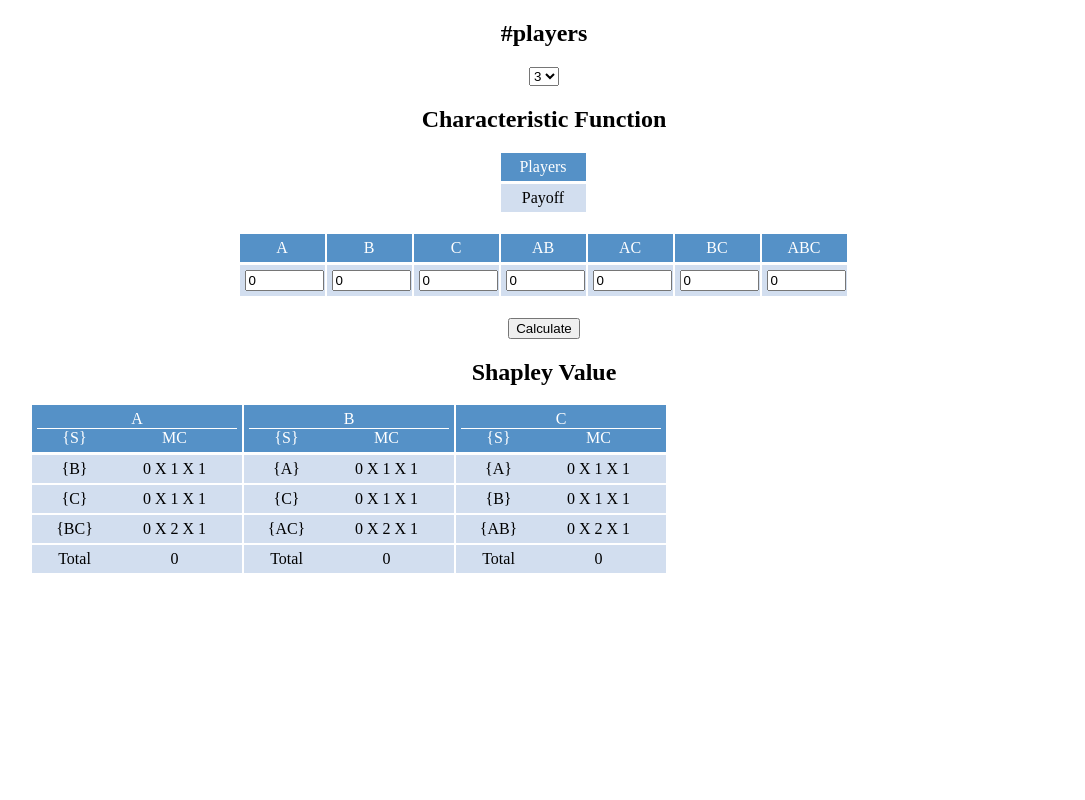
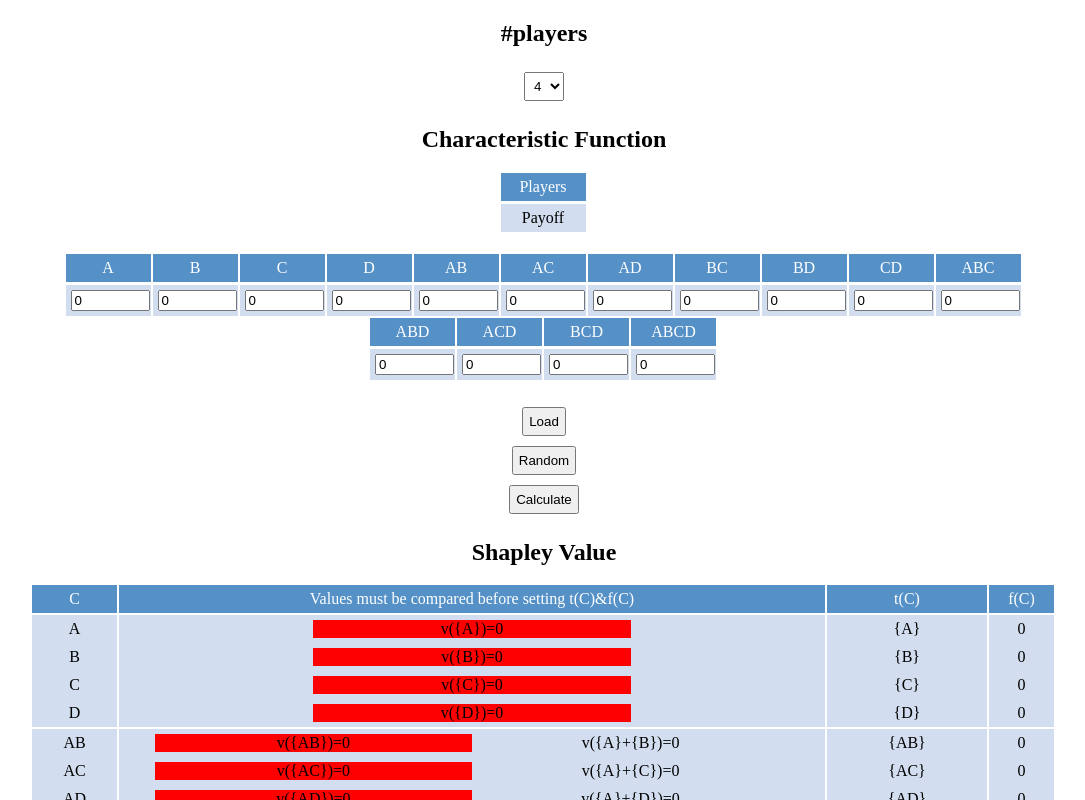
Before and after one commit to albert7617/Optimal-Coalition-Structure, a plain HTML site: page index.html in a window 1280 px wide. Both pictures are taken after a click on the button "Calculate". Shown: the top 800 px of the page, without its empty margins (96-1181 px from the left). Drawn offline with Linux system fonts and the light colour scheme.

Commit message:
Initial commit

```diff
--- a/index.html
+++ b/index.html
@@ -15,8 +15,8 @@
     <h2>#players</h2>
     <select id="players">
       <option value="2">2</option>
-      <option value="3" selected>3</option>
-      <option value="4">4</option>
+      <option value="3">3</option>
+      <option value="4" selected>4</option>
       <option value="4">5</option>
       <option value="5">6</option>
       <option value="6">7</option>
@@ -32,9 +32,12 @@
       </div>
       <div id="characteristic" class="characteristic-container"></div>
     </div>
+    <button id="load">Load</button>
+    <button id="random">Random</button>
     <button id="calculate">Calculate</button>
     <h2>Shapley Value</h2>
-    <div id="shapley" class="shapley-container"></div>
+    <div id="coalition" class="coalition-container"></div>
+
   </div>
 </body>
 </html>
--- a/script.js
+++ b/script.js
@@ -1,32 +1,53 @@
-const factorial = [1, 1, 2, 6, 24, 120, 720, 5040, 40320, 362880, 3628800];
 $(function() {
   $('#players').on('change', function(event) {
     $('#characteristic').html('');
     $('#shapley .cell-players').remove();
     combinations(Array.apply(undefined, Array(parseInt($('#players :selected').val()))).map(function(x,y) { return String.fromCharCode(y + 65); }).join('')).sort(function(a, b) {return a.length - b.length || a.localeCompare(b)}).forEach(element => $('#characteristic').append(`<div class="cell-container"><div class="cell-top">${element}</div><div class="cell-bottom"><input id="${element}" type="number" value="0"></div></div>`));
   });
+  $('#random').on('click', function(event) {
+    $('#characteristic .cell-container').toArray().forEach((elem, idx) => $(elem).find('input').val(randomIntFromInterval(0, $(elem).find('.cell-top').html().length*10)));
+  });
+  $('#load').on('click', function(event) {
+    var data = [30, 40, 25, 45, 50, 60, 80, 55, 70, 80, 90, 120, 100, 115, 140];
+    $('input[type="number"]').toArray().forEach((elem, idx) => $(elem).val(data[idx]));
+  });
   $('#calculate').on('click', function(event) {
     var all_combinations = combinations(Array.apply(undefined, Array(parseInt($('#players :selected').val()))).map(function(x,y) { return String.fromCharCode(y + 65); }).join('')).sort(function(a, b) {return a.length - b.length || a.localeCompare(b)});
+    var all_combinations_payoff = [];
     var result = {};
     var players = parseInt($('#players').find(':selected').val());
-    var players_arr = Array();
-    $('#shapley').html('');
-    for (var i = 0; i < players; i++) {
-      players_arr.push(String.fromCharCode(i + 65));
-      result[String.fromCharCode(i + 65)] = "";
-      $('#shapley').append(`<div class="cell-container" id="player-${String.fromCharCode(i + 65)}"><div class="cell-top cell-wide"><span>${String.fromCharCode(i + 65)}</span><div><span>{S}</span><span>MC</span></div></div></div>`);
-    }
-    var all_combinations_payoff = [];
-    all_combinations.forEach(element => all_combinations_payoff[element] = $('#'+element).val());
-    players_arr.forEach(element => result[players_arr[i]] += `<div class="cell-bottom cell-wide"><div><span>{∅}</span><span data-mc="${all_combinations_payoff[element]*factorial[players-1]}">${all_combinations_payoff[element]} X 1 X ${factorial[players-1]}</span></div></div>`);
-    all_combinations.forEach(element => {
-      for (var i = 0; i < players_arr.length; i++) {
-        if (!element.includes(players_arr[i]))
-          result[players_arr[i]] += `<div class="cell-bottom cell-wide"><div><span>{${element}}</span><span data-mc="${(all_combinations_payoff[(element+players_arr[i]).split('').sort().join('')] - all_combinations_payoff[element])*factorial[element.length]*factorial[players-element.length-1]}">${all_combinations_payoff[(element+players_arr[i]).split('').sort().join('')] - all_combinations_payoff[element]} X ${factorial[element.length]} X ${factorial[players-element.length-1]}</span></div></div>`;
+    var players_str = Array.apply(undefined, Array(players)).map((x,y) => String.fromCharCode(y + 65)).join('');
+    all_combinations.forEach(element => all_combinations_payoff[element] = parseInt($('#'+element).val()));
+    $('#coalition').html('');
+    $('#coalition').append('<div class="row-container"><div class="row"><div class="col col-1 header">C</div><div class="col col-2 header">Values must be compared before setting t(C)&f(C)</div><div class="col col-3 header">t(C)</div><div class="col col-4 header">f(C)</div></div></div>');
+    var row = '';
+    var highlight = [];
+    // console.log(all_combinations_payoff);
+    all_combinations.forEach((element, idx, arr) => {
+      var sub_coalitions = getSubCoalition(element);
+      var spans = `<span id='sub-${element}'>v({${element}})=${all_combinations_payoff[element]}</span>`;
+      var tobe_compared = [];
+      tobe_compared[element] = all_combinations_payoff[element];
+      sub_coalitions.forEach(elem => {
+        var payoff = elem.reduce((a, b) => all_combinations_payoff[a] + all_combinations_payoff[b]);
+        tobe_compared[elem] = payoff;
+        spans += `<span id='sub-${elem.join('-')}'>v({${elem.join('}+{')}})=${payoff}</span>`;
+      });
+      all_combinations_payoff[element] = Math.max(...Object.values(tobe_compared));
+      row += `<div class="row"><div class="col col-1">${element}</div><div class="col col-2">${spans}</div><div class="col col-3">{${Object.keys(tobe_compared).find(key => tobe_compared[key] === all_combinations_payoff[element]).split(',').join('}+{')}}</div><div class="col col-4">${all_combinations_payoff[element]}</div></div>`;
+      highlight.push('#sub-'+Object.keys(tobe_compared).find(key => tobe_compared[key] === all_combinations_payoff[element]).split(',').join('-'));
+      if (idx+1>=arr.length) {
+        $('#coalition').append(`<div class="row-container">${row}</div>`)
+        row = '';
+      } else {
+        if (arr[idx+1].length != arr[idx].length) {
+          $('#coalition').append(`<div class="row-container">${row}</div>`)
+          row = '';
+        }
       }
     });
-    players_arr.forEach((e, i) => $('#player-'+e).append(result[e]));
-    players_arr.forEach((e, i) => $('#player-'+e).append(`<div class="cell-bottom cell-wide"><div><span>Total</span><span>${$('#player-'+e+' .cell-bottom span:last-child').toArray().map((e)=>e.dataset.mc).reduce((a, b)=>parseInt(a)+parseInt(b)) / factorial[players]}</span></div></div>`));
+    highlight.forEach(elem => $(elem).addClass('highlight'));
+    // console.log(highlight);
   });
   $('#players').trigger('change');
 });
@@ -45,3 +66,25 @@ function combinations(str) {
   }
   return fn("", str, []);
 }
+
+function getSubCoalition(coalition) {
+  if (coalition.length == 1) {
+    return [];
+  } else {
+    var retval = [];
+    combinations(coalition).sort((a, b) => a.length - b.length || a.localeCompare(b)).some((elem,idx,arr) => {retval.push([elem, arr[arr.length-2-idx]]);return Math.floor(arr.length/2)-1 == idx;})
+    return retval;
+  }
+}
+
+String.prototype.allReplace = function(str) {
+  var retStr = this;
+  for (var i = 0; i < str.length; i++) {
+    retStr = retStr.replace(str[i], '');
+  }
+  return retStr;
+};
+
+function randomIntFromInterval(min, max) { // min and max included
+  return Math.floor(Math.random() * (max - min + 1) + min);
+}
--- a/style.css
+++ b/style.css
@@ -1,6 +1,11 @@
 body {
   margin: 0;
   width: 100%;
+}
+
+button, select {
+  padding: 5px;
+  margin: 5px;
 }
 
 .container {
@@ -74,26 +79,72 @@ body {
   width: 95%;
 }
 
-.cell-wide {
-  width: 100px;
+.coalition-container {
+  display: flex;
+  flex-direction: column;
+  overflow-x: auto;
+  width: 100%;
+  margin-bottom: 20vh;
 }
 
-.shapley-container .cell-wide {
-  width: 200px;
+.coalition-container .row-container {
+  display: flex;
+  flex-direction: column;
+  border-bottom: white 2px solid;
 }
 
-.cell-wide:not(.cell-bottom)>div>span {
-  border-top: white 1px solid;
+.coalition-container .row-container .row {
+  display: flex;
+  flex-direction: row;
 }
 
-.cell-wide>div>span {
-  display: inline-block;
+.coalition-container .row-container .col {
+  /*display: flex;
+  flex-direction: column;*/
+  background-color: rgb(210, 222, 239);
+  border-right: white 2px solid;
+  text-align: center;
+  padding: 5px;
+  display: flex;
+  align-items: center;
+  justify-content: center;
 }
 
-.cell-wide>div>span:first-child {
-  width: 75px;
+.coalition-container .row-container .col.header {
+  background-color: rgb(85, 145, 199);
+  color: white;
 }
 
-.cell-wide>div>span:last-child {
-  width: 125px;
+
+.coalition-container .col-1 {
+  min-width: 75px;
 }
+
+.coalition-container .col-2 {
+  min-width: 400px;
+  flex: 1;
+  display: flex;
+  flex-direction: row;
+  justify-content: center;
+  flex-wrap: wrap;
+}
+
+.coalition-container .col-2>span {
+  padding-right: 2px;
+  padding-left: 2px;
+  min-width: 196px;
+  width: 45%;
+  /*flex: 1;*/
+}
+
+.coalition-container .col-2>span.highlight {
+  background-color: red;
+}
+
+.coalition-container .col-3 {
+  min-width: 150px;
+}
+
+.coalition-container .col-4 {
+  min-width: 55px;
+}
```
Also changed, not shown: 1 other file.
